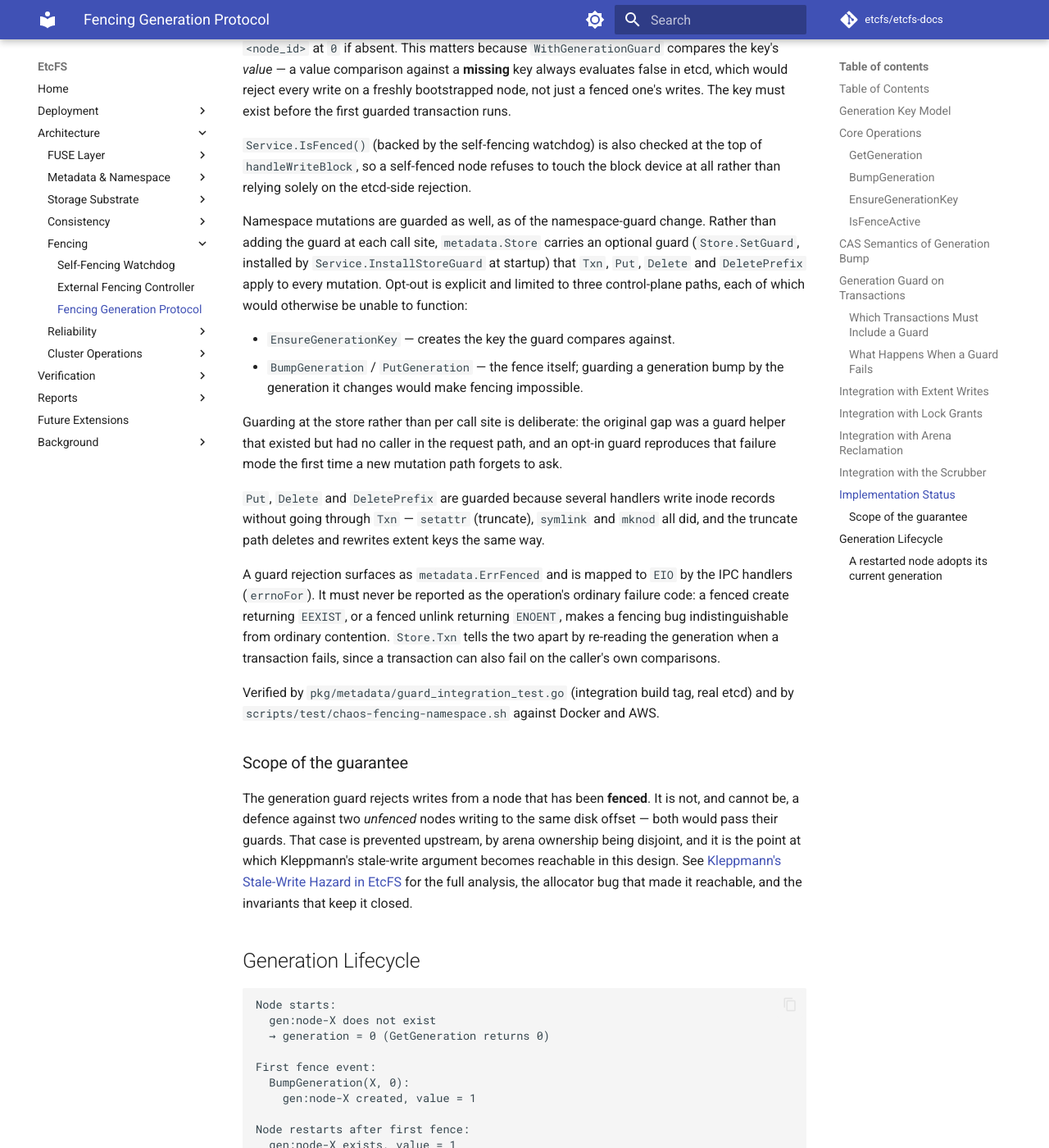
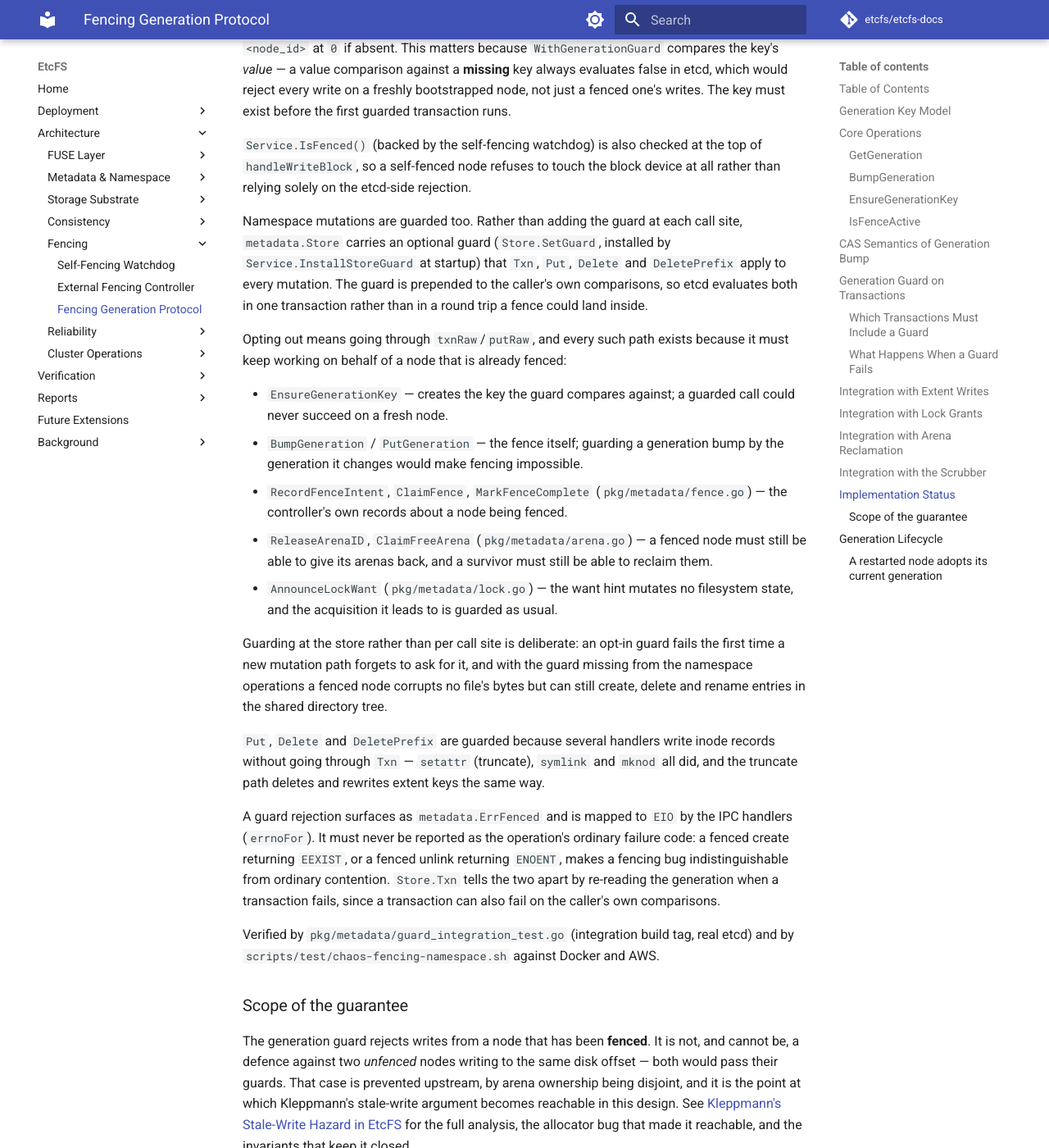
Before and after one commit to etcfs/etcfs-docs, an MkDocs documentation site: the page built from docs/architecture/fencing/fencing-generation-protocol.md, in a window 1280 px wide and 1400 px high, scrolled down 6707 px. Shown: the whole window at 82% size. Built offline with MkDocs 1.6.1 and Material for MkDocs 9.7.7, drawn with Linux system fonts in a browser that asks for light colours; comment, search, counter and statistics services are not loaded.

Commit message:
docs(fencing): corrected the guard's opt-out list, the detach/preempt confirmations and what fsck's arena check reports

```diff
--- a/docs/architecture/fencing/fencing-generation-protocol.md
+++ b/docs/architecture/fencing/fencing-generation-protocol.md
@@ -199,12 +199,17 @@ One detail worth calling out because it is easy to get backwards: `startGen` is
 
 `Service.IsFenced()` (backed by the self-fencing watchdog) is also checked at the top of `handleWriteBlock`, so a self-fenced node refuses to touch the block device at all rather than relying solely on the etcd-side rejection.
 
-Namespace mutations are guarded as well, as of the namespace-guard change. Rather than adding the guard at each call site, `metadata.Store` carries an optional guard (`Store.SetGuard`, installed by `Service.InstallStoreGuard` at startup) that `Txn`, `Put`, `Delete` and `DeletePrefix` apply to every mutation. Opt-out is explicit and limited to three control-plane paths, each of which would otherwise be unable to function:
+Namespace mutations are guarded too. Rather than adding the guard at each call site, `metadata.Store` carries an optional guard (`Store.SetGuard`, installed by `Service.InstallStoreGuard` at startup) that `Txn`, `Put`, `Delete` and `DeletePrefix` apply to every mutation. The guard is prepended to the caller's own comparisons, so etcd evaluates both in one transaction rather than in a round trip a fence could land inside.
 
-- `EnsureGenerationKey` — creates the key the guard compares against.
+Opting out means going through `txnRaw`/`putRaw`, and every such path exists because it must keep working on behalf of a node that is already fenced:
+
+- `EnsureGenerationKey` — creates the key the guard compares against; a guarded call could never succeed on a fresh node.
 - `BumpGeneration` / `PutGeneration` — the fence itself; guarding a generation bump by the generation it changes would make fencing impossible.
+- `RecordFenceIntent`, `ClaimFence`, `MarkFenceComplete` (`pkg/metadata/fence.go`) — the controller's own records about a node being fenced.
+- `ReleaseArenaID`, `ClaimFreeArena` (`pkg/metadata/arena.go`) — a fenced node must still be able to give its arenas back, and a survivor must still be able to reclaim them.
+- `AnnounceLockWant` (`pkg/metadata/lock.go`) — the want hint mutates no filesystem state, and the acquisition it leads to is guarded as usual.
 
-Guarding at the store rather than per call site is deliberate: the original gap was a guard helper that existed but had no caller in the request path, and an opt-in guard reproduces that failure mode the first time a new mutation path forgets to ask.
+Guarding at the store rather than per call site is deliberate: an opt-in guard fails the first time a new mutation path forgets to ask for it, and with the guard missing from the namespace operations a fenced node corrupts no file's bytes but can still create, delete and rename entries in the shared directory tree.
 
 `Put`, `Delete` and `DeletePrefix` are guarded because several handlers write inode records without going through `Txn` — `setattr` (truncate), `symlink` and `mknod` all did, and the truncate path deletes and rewrites extent keys the same way.
 
```
Also changed, not shown: docs/architecture/fencing/external-fencing-controller.md (+1 -1 lines), docs/architecture/storage/kleppmann-stale-write-analysis.md (+1 -1 lines).
